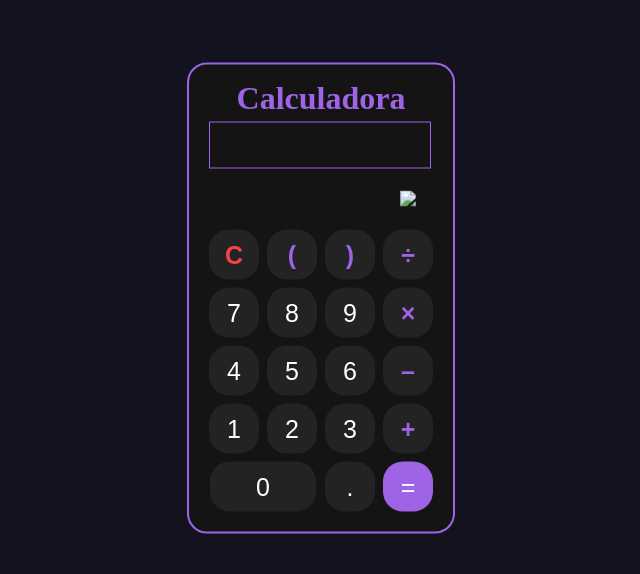
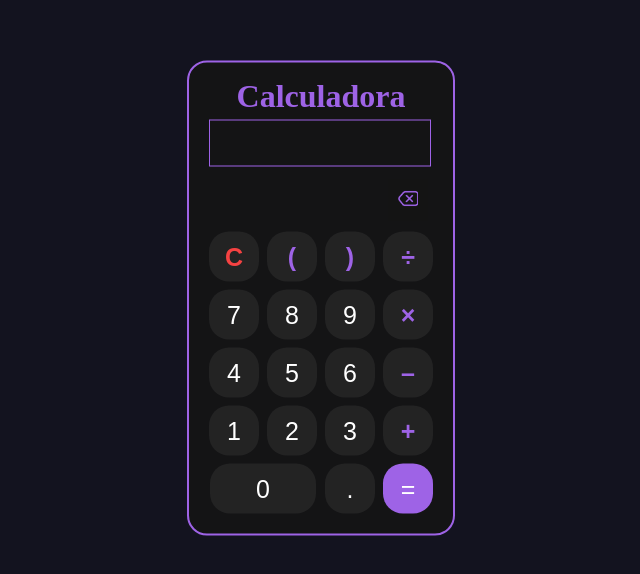
Before and after one commit to BrunoWithoutH/calculadora-html, a plain HTML site: page index.html in a window 1280 px wide. Shown: the part 102-676 px from the top of the page, without its empty margins (319-959 px from the left). Drawn offline with Linux system fonts and the light colour scheme.

Commit message:
Update index.html

```diff
--- a/index.html
+++ b/index.html
@@ -85,7 +85,7 @@
                     <td></td>
                     <td></td>
                     <td></td>
-                    <td><button class="botaoapagar" onclick="back()"><img class="apagar" src="backspace.png"></button></td>
+                    <td><button class="botaoapagar" onclick="back()"><img class="apagar" src="img/backspace.png"></button></td>
                 </tr>
                 <tr>
                     <td><button style="color: #f54242;" class="botao" onclick="clean()"><b>C</b></button></td>
```
